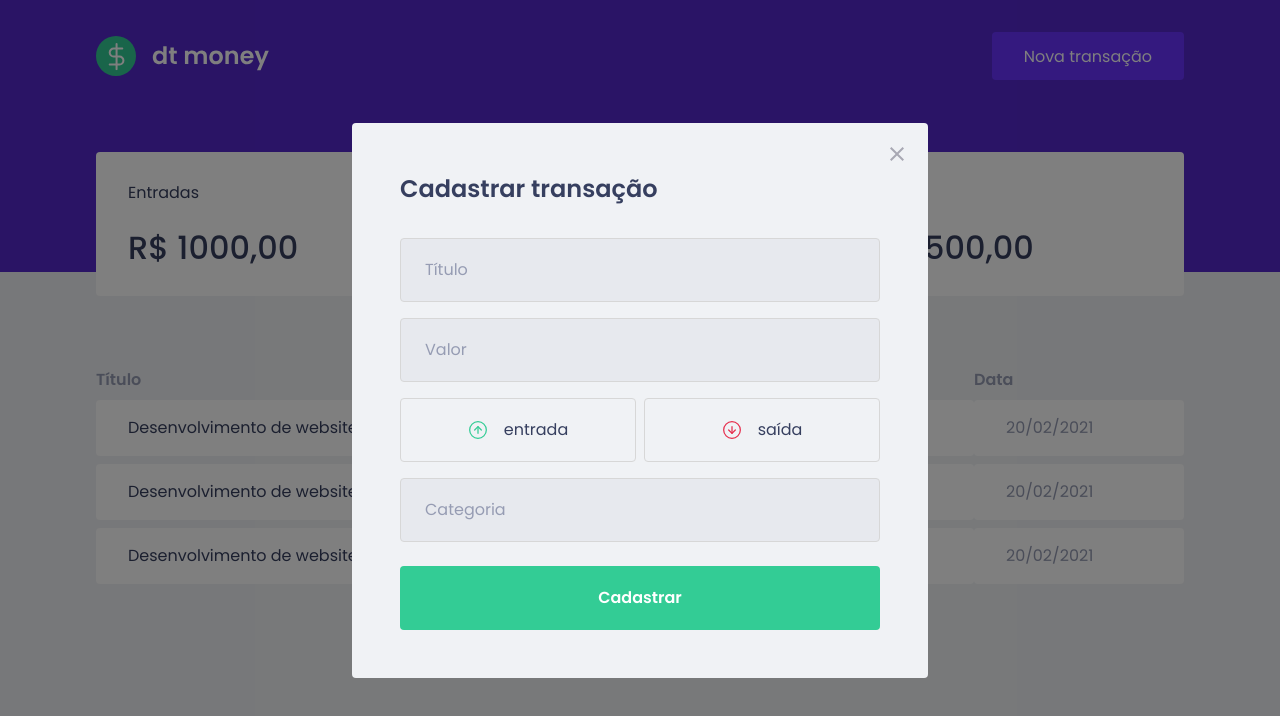
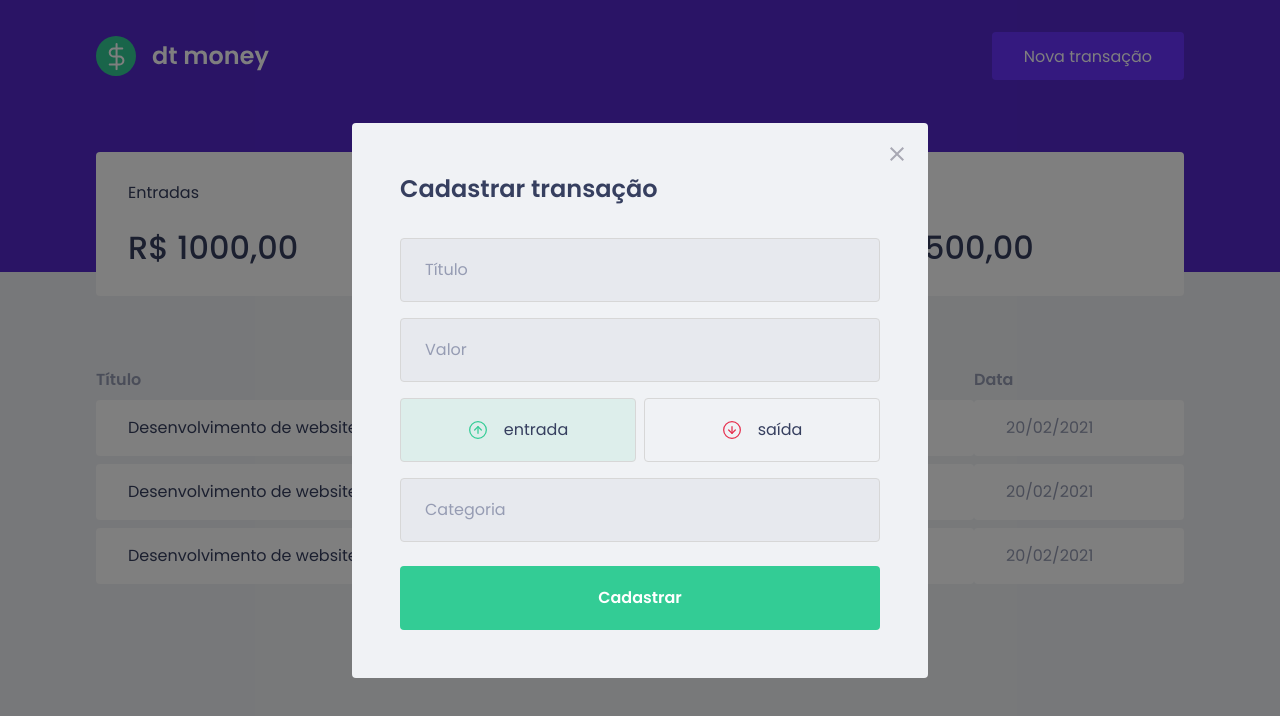
Before and after one commit to viniciusbls9/manager-balance, a React (Create React App) app: page / in a window 1280 px wide. Both pictures are taken after a click on the button "Nova transação". Shown: the top 716 px of the page. Built offline with nearby package versions, Linux system fonts and the light colour scheme; no server answers; what miragejs would draw is missing.

Commit message:
feat: add buttons type functions

```diff
--- a/src/components/NewTransactionModal/index.tsx
+++ b/src/components/NewTransactionModal/index.tsx
@@ -1,8 +1,9 @@
-import Modal from "react-modal";
-import incomeImg from "../../assets/income.svg";
-import outcomeImg from "../../assets/outcome.svg";
-import closeImg from "../../assets/close.svg";
-import * as Styled from "./styles";
+import Modal from 'react-modal';
+import incomeImg from '../../assets/income.svg';
+import outcomeImg from '../../assets/outcome.svg';
+import closeImg from '../../assets/close.svg';
+import * as Styled from './styles';
+import React, { useState } from 'react';
 
 interface NewTransactionModalProps {
   isOpen: boolean;
@@ -13,6 +14,9 @@ export function NewTransactionModal({
   isOpen,
   onRequestClose,
 }: NewTransactionModalProps) {
+  const [type, setType] = useState('deposit');
+
+  function handleSetTypeDeposit() {}
   return (
     <Modal
       isOpen={isOpen}
@@ -35,12 +39,26 @@ export function NewTransactionModal({
         <Styled.ModalInput placeholder="Valor" type="number" />
 
         <Styled.TransactionTypeContainer>
-          <Styled.TransactionButton type="button">
+          <Styled.TransactionButton
+            type="button"
+            onClick={() => {
+              setType('deposit');
+            }}
+            isActive={type === 'deposit'}
+            activeColor="green"
+          >
             <Styled.TransactionImgButton src={incomeImg} alt="Entrada" />
             <Styled.TransactionTextType>entrada</Styled.TransactionTextType>
           </Styled.TransactionButton>
 
-          <Styled.TransactionButton type="button">
+          <Styled.TransactionButton
+            type="button"
+            onClick={() => {
+              setType('withdraw');
+            }}
+            isActive={type === 'withdraw'}
+            activeColor="red"
+          >
             <Styled.TransactionImgButton src={outcomeImg} alt="Entrada" />
             <Styled.TransactionTextType>saída</Styled.TransactionTextType>
           </Styled.TransactionButton>
--- a/src/components/NewTransactionModal/styles.ts
+++ b/src/components/NewTransactionModal/styles.ts
@@ -1,7 +1,7 @@
-import styled from 'styled-components'
+import styled from 'styled-components';
 
 export const Container = styled.form`
-  button[type="submit"] {
+  button[type='submit'] {
     width: 100%;
     padding: 0 1.5rem;
     height: 4rem;
@@ -54,19 +54,31 @@ export const TransactionTypeContainer = styled.div`
   gap: 0.5rem;
 `;
 
-export const TransactionButton = styled.button`
+interface TransactionButtonProps {
+  isActive: boolean;
+  activeColor: 'green' | 'red';
+}
+
+const colors = {
+  green: 'rgba(51, 204, 149, 0.1)',
+  red: 'rgba(229, 46, 77, 0.1)',
+};
+
+export const TransactionButton = styled.button<TransactionButtonProps>`
   height: 4rem;
   border: 1px solid #d7d7d7;
   border-radius: 0.25rem;
 
-  background: transparent;
+  background: ${(props) =>
+    props.isActive ? colors[props.activeColor] : 'transparent'};
 
   display: flex;
   align-items: center;
   justify-content: center;
+  transition: border-color 0.3s;
 
   &:hover {
-    border-color: #ddd;
+    border-color: #aaa;
   }
 `;
 
```
